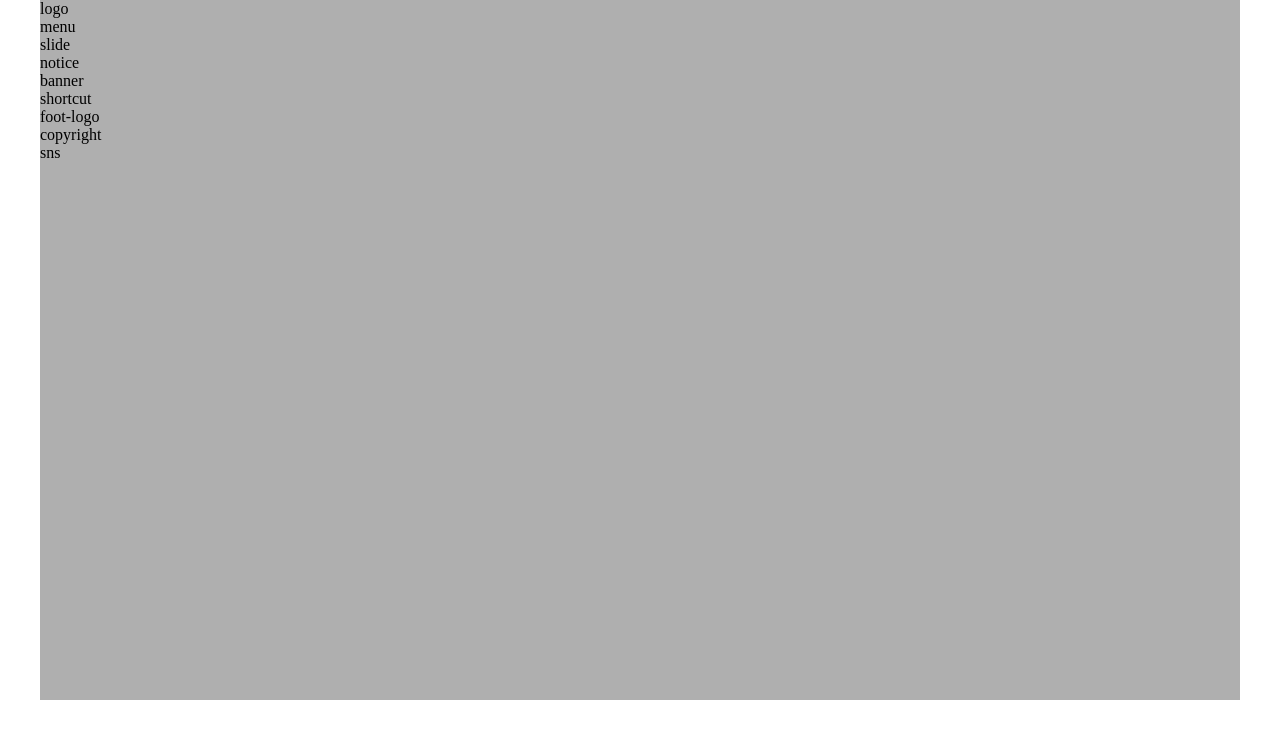
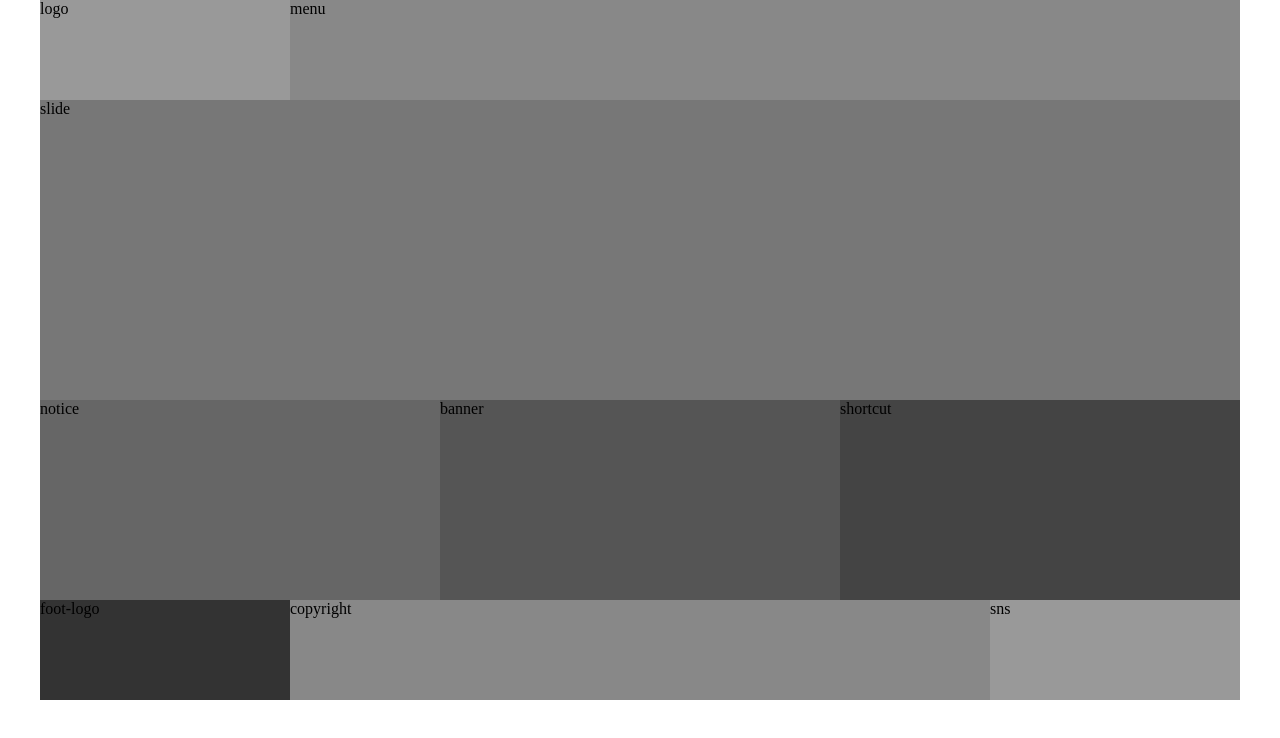
Before and after one commit to woooyoung/2021_07_WebDesign, a plain HTML site: page 01-가로레이아웃/index.html in a window 1280 px wide. Drawn offline with Linux system fonts and the light colour scheme.

Commit message:
가로 레이아웃(영역 나누기)

```diff
--- a/01-가로레이아웃/css/style.css
+++ b/01-가로레이아웃/css/style.css
@@ -12,6 +12,13 @@ a {
     text-decoration: none;
 }
 
+/*lib*/
+.row::after{
+    content: "";
+    display: block;
+    clear: both;
+}
+
 /*cus*/
 .main_page {
     margin-left: auto;
@@ -20,3 +27,61 @@ a {
     height: 700px;
     background-color: #afafaf;
 }
+/*헤더*/
+header > .logo {
+    float: left;
+    width: 250px;
+    height: 100px;
+    background-color: #999;
+}
+
+header > .menu {
+    float: left;
+    width: 950px;
+    height: 100px;
+    background-color: #888;
+}
+/*슬라이드*/
+.slide {
+    height: 300px;
+    background-color: #777;
+}
+/*컨텐츠*/
+.contents > div {
+    width: 400px;
+    height: 200px;
+    float: left;
+}
+
+.contents > .notice {
+    background-color: #666;
+}
+
+.contents > .banner {
+    background-color: #555;
+}
+
+.contents > .shortcut {
+    background-color: #444;
+}
+/*푸터*/
+footer > .foot-logo {
+    float: left;
+    width: 250px;
+    height: 100px;
+    background-color: #333;
+}
+
+footer > .copyright {
+    float: left;
+    width: 700px;
+    height: 100px;
+    background-color: #888;
+}
+
+footer > .sns {
+    float: left;
+    width: 250px;
+    height: 100px;
+    background-color: #999;
+}
--- a/01-가로레이아웃/index.html
+++ b/01-가로레이아웃/index.html
@@ -8,17 +8,17 @@
 
 <body>
     <section class="main_page">
-        <header>
+        <header class="row">
             <div class="logo">logo</div>
             <nav class="menu">menu</nav>
         </header>
         <div class="slide">slide</div>
-        <div class="contents">
+        <div class="contents row">
             <div class="notice">notice</div>
             <div class="banner">banner</div>
             <div class="shortcut">shortcut</div>
         </div>
-        <footer>
+        <footer class="row">
             <div class="foot-logo">foot-logo</div>
             <div class="copyright">copyright</div>
             <div class="sns">sns</div>
```
